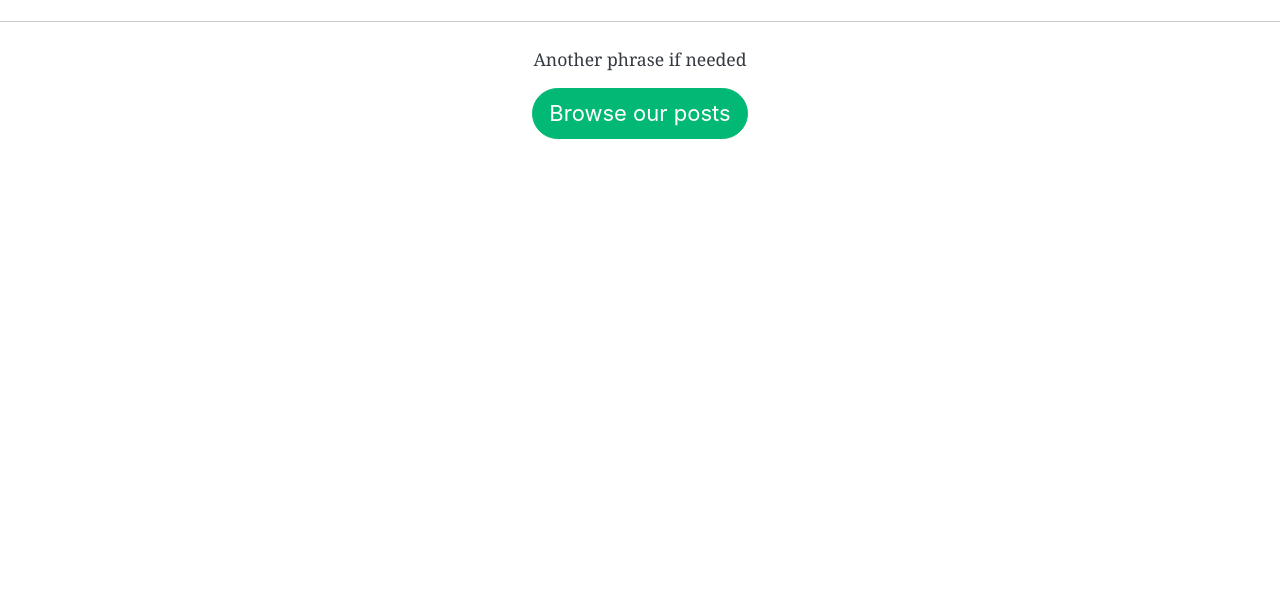
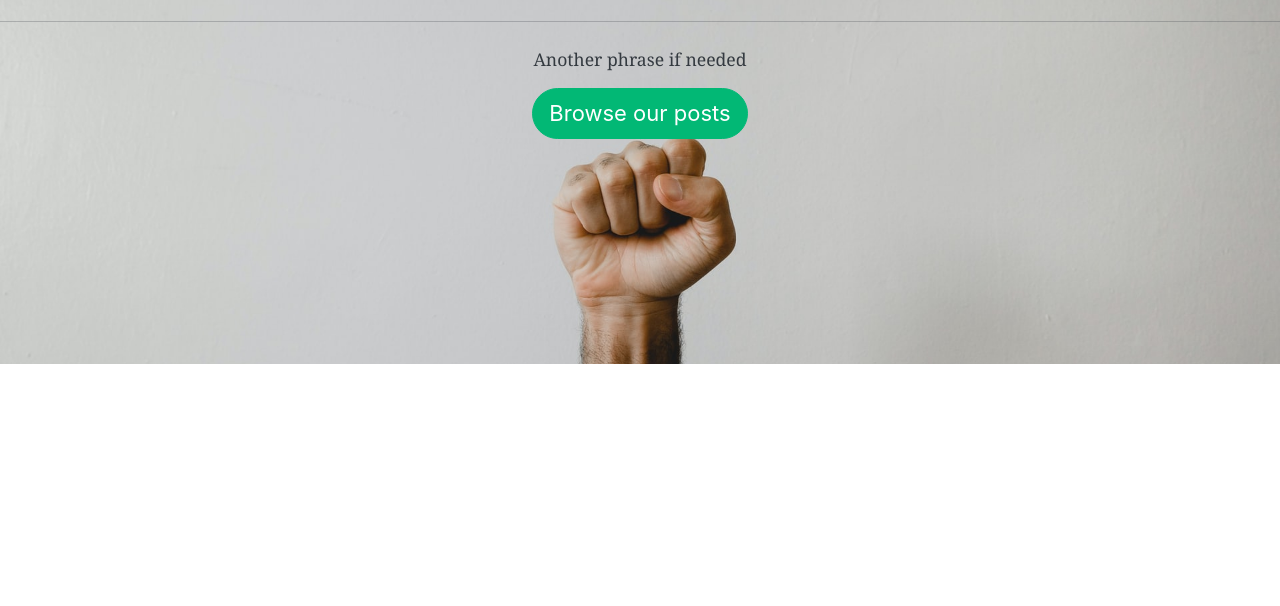
Before and after one commit to jhon-ran/scils, a plain HTML site: page index.html in a window 1280 px wide. Shown: the part 194-800 px from the top of the page. Drawn offline with nearby package versions, Linux system fonts and the light colour scheme; the site is published under a folder, as on GitHub Pages, so addresses that start at the root find nothing.

Commit message:
add .. path to jumbotron image

```diff
--- a/css/style.css
+++ b/css/style.css
@@ -2,7 +2,7 @@
 
 .jumbotron {
   height: 500px;
-  background-image:url("/img/main.jpg");
+  background-image:url("../img/main.jpg");
   background-attachment: fixed;
   background-position: center;
   background-repeat: no-repeat;
```
